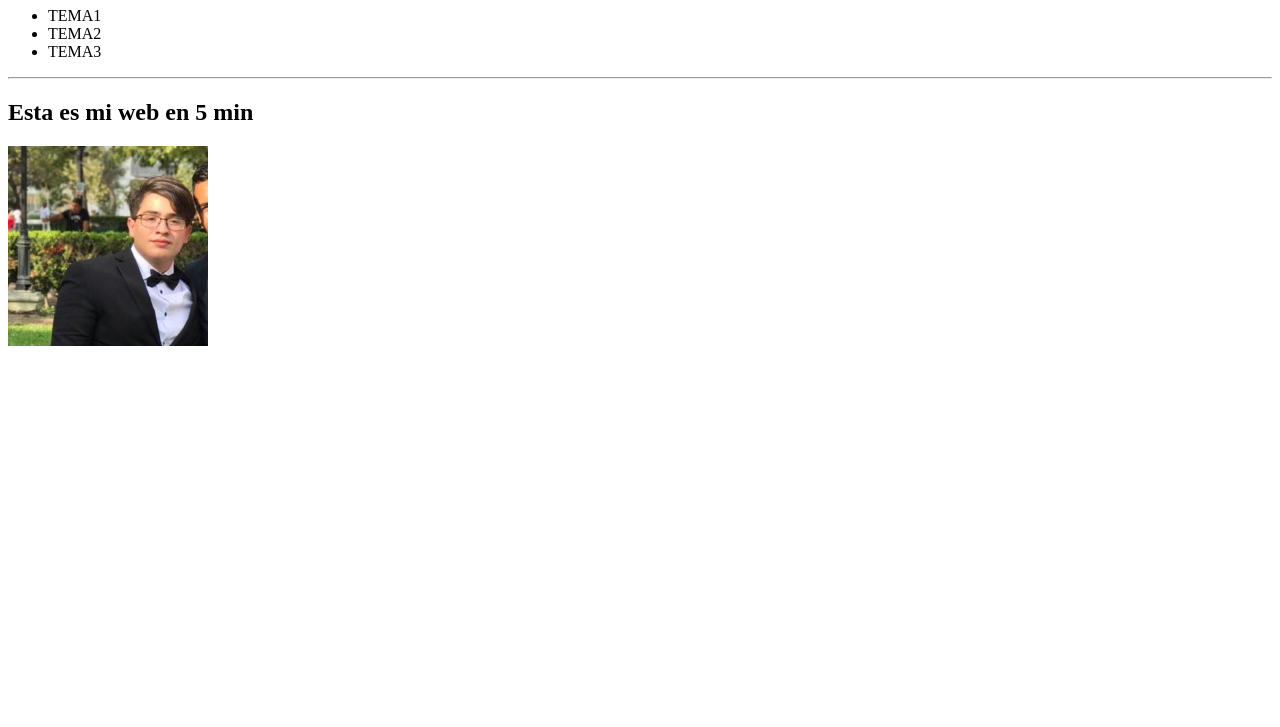
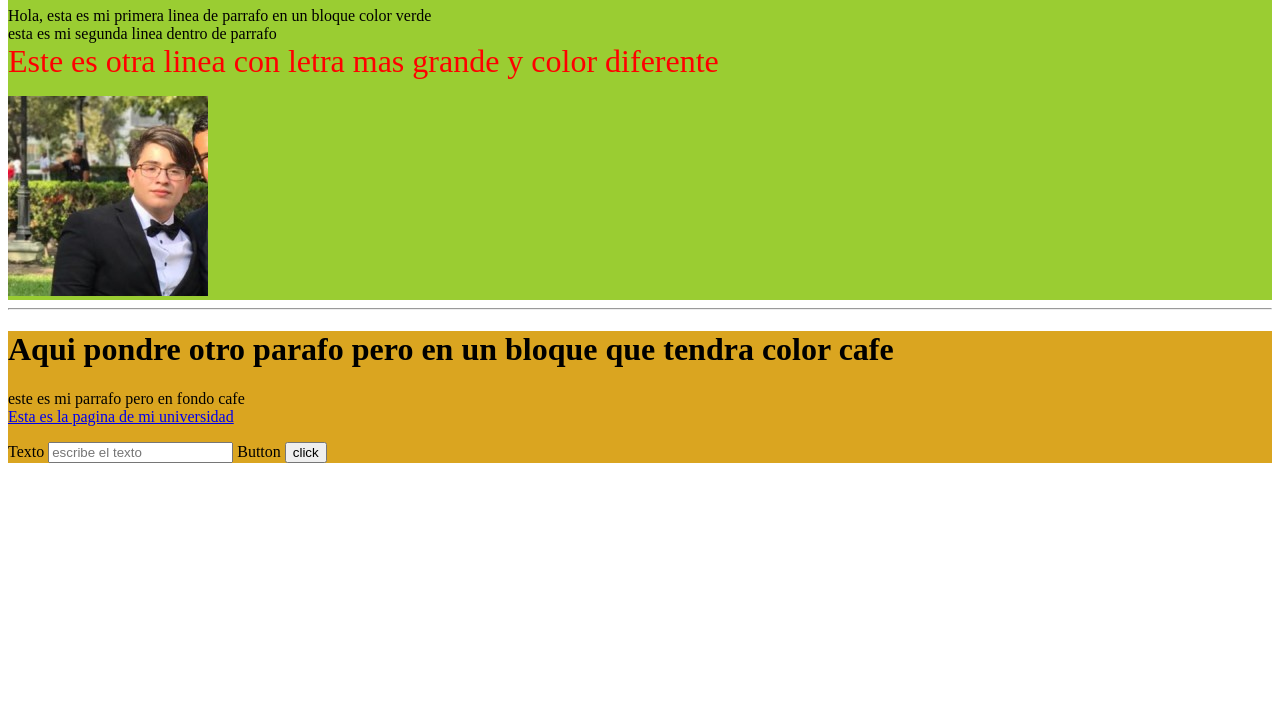
Before and after one commit to AldoSamaniego/Desarrollo-WEB-A00825779, a plain HTML site: page index.html in a window 1280 px wide. Shown: the part 73-800 px from the top of the page. Drawn offline with Linux system fonts and the light colour scheme.

Commit message:
Hacer practica 2 HTML

```diff
--- a/index.html
+++ b/index.html
@@ -1,22 +1,29 @@
 <!DOCTYPE HTML>
 <html lang=es>
 	<head>
-		<title>Pagina WEB</title>
+		<title>Desarrollo Aplicaciones Web</title>
 	</head>
 	<body>
+		<div style="background-color: yellowgreen;">
 		<!--EncBEZADO-->
-		<h1>Desarrollo Aplicaciones WEB</h1>
-		<!--Menu-->
-		<ul>
-			<li>TEMA1</li>
-			<li>TEMA2</li>
-			<li>TEMA3</li>
-		</ul>
-
+		<h1>Practica 2: Github</h1>
+		<p> Hola, esta es mi primera linea de parrafo en un bloque color verde<br>
+		esta es mi segunda linea dentro de parrafo <br>
+		<font size="6" color="#ff0000"> Este es otra linea con letra mas grande y color diferente </font> </p>
+		<img src="Imagenes/Mia.jpg" alt="Aldo Samaniego" title="IMAGENMIA">
+		</div>
 		<hr/>
-		<!--Contenido de inex-->
-		<h2>Esta es mi web en 5 min</h2>
-		<img src="Imagenes/Mia.jpg" alt="Aldo Samaniego" title="IMAGENMIA">
+		<div style="background-color: goldenrod;">
+			<h1>Aqui pondre otro parafo pero en un bloque que tendra color cafe</h1>
+			<p>este es mi parrafo pero en fondo cafe<br>
+			<a href="https://tec.mx">Esta es la pagina de mi universidad</a></p>
+			<form>
+				<label for="texto">Texto</label>
+				<input type="text" name="text" placeholder="escribe el texto"/>
+				<label for="button">Button</label>
+				<input type="button" value="click"/>
+			</form>
+		</div>
 
 	</body>
 
```
